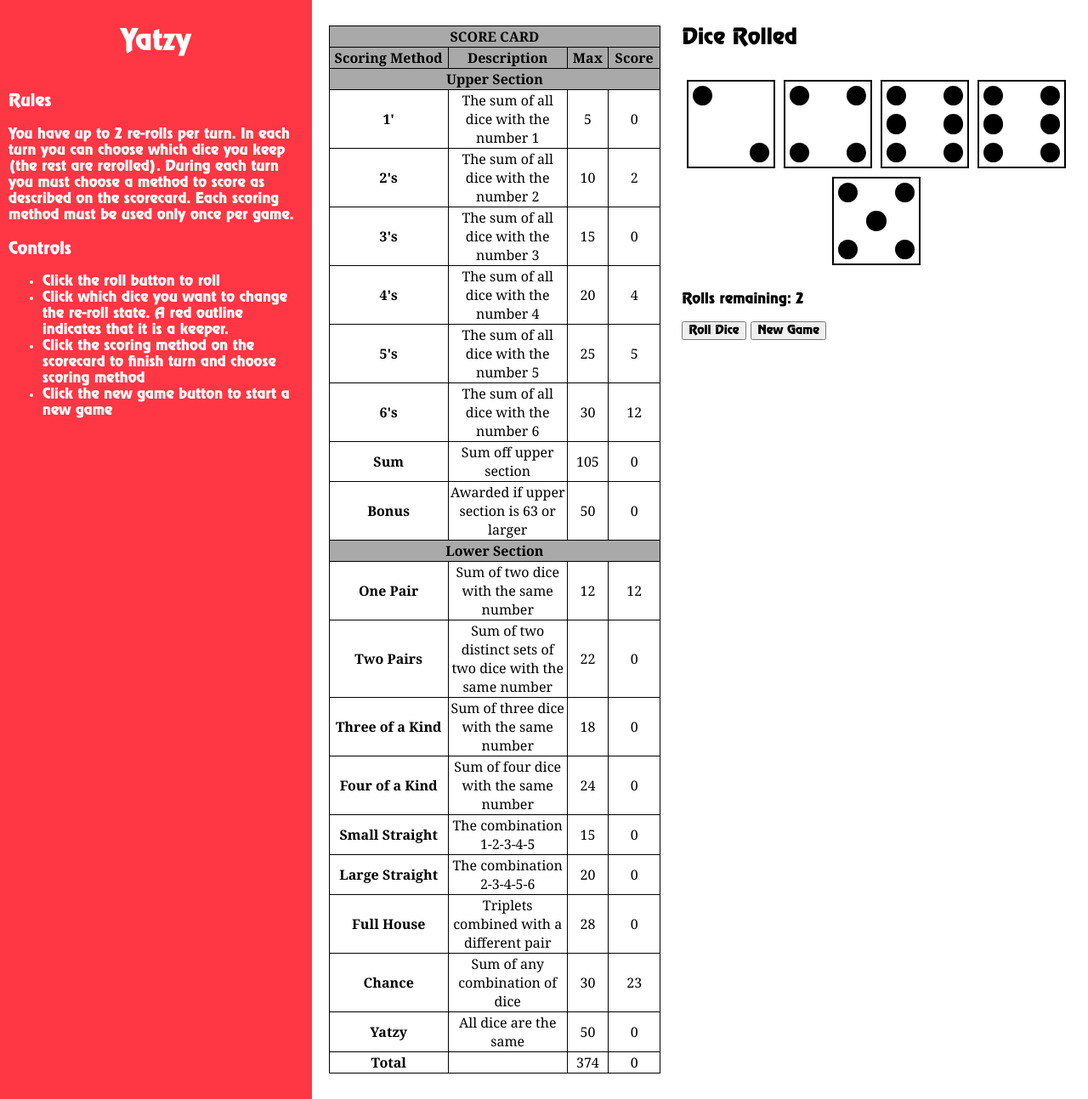
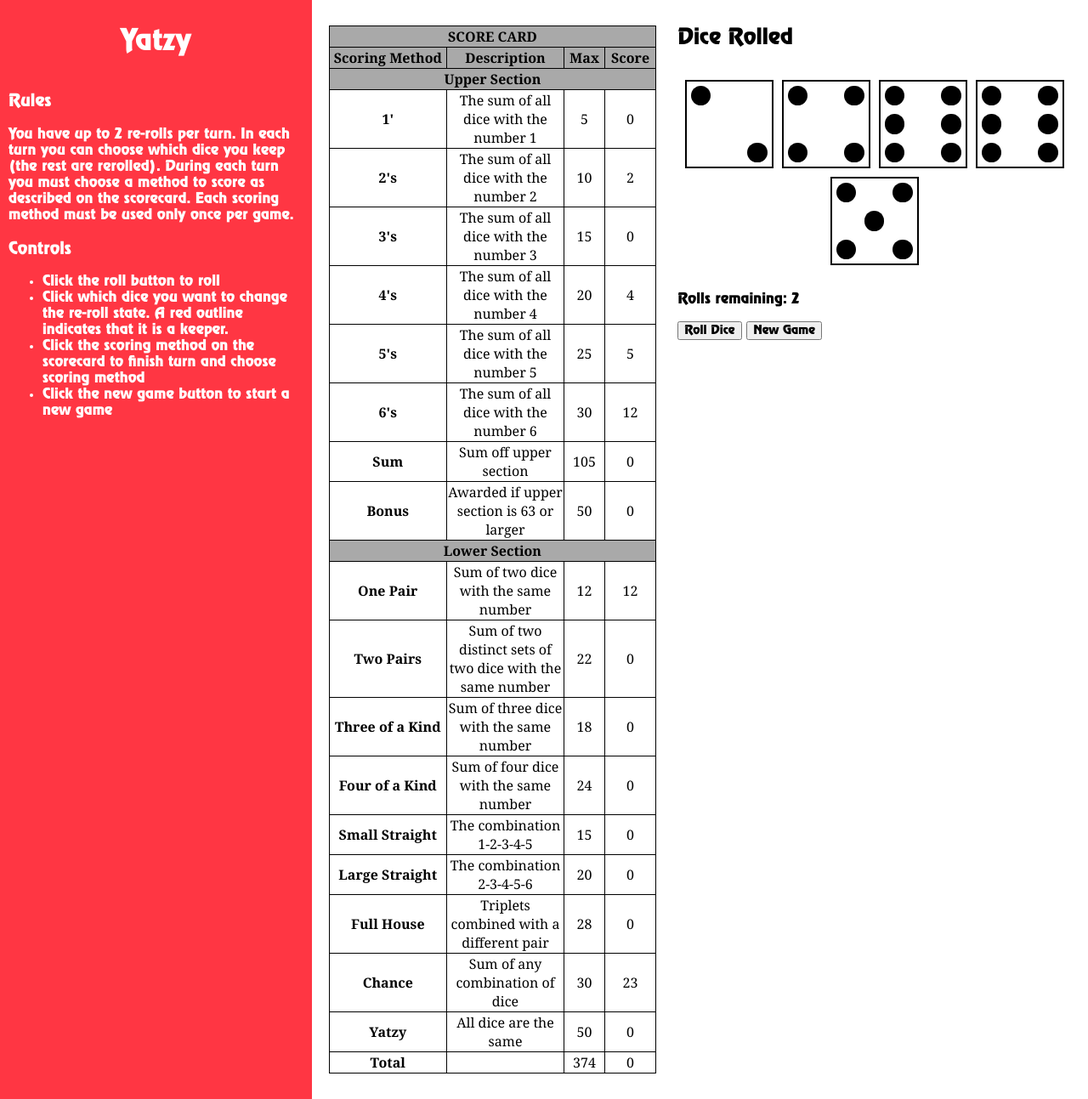
Before and after one commit to Aiden-Garrett/yatzy, a PHP site: page /public/test.html in a window 1280 px wide. Shown: the whole page at 85% size. Run offline with PHP 8.4, Linux system fonts and the light colour scheme.

Commit message:
minor responsive styling fix

```diff
--- a/public/styles.css
+++ b/public/styles.css
@@ -84,7 +84,7 @@ h1 {
 #game {
     flex-shrink: 5;
     flex-grow: 3;
-    flex-basis: 210px;
+    flex-basis: 230px;
 }
 
 #game h2 {
```
